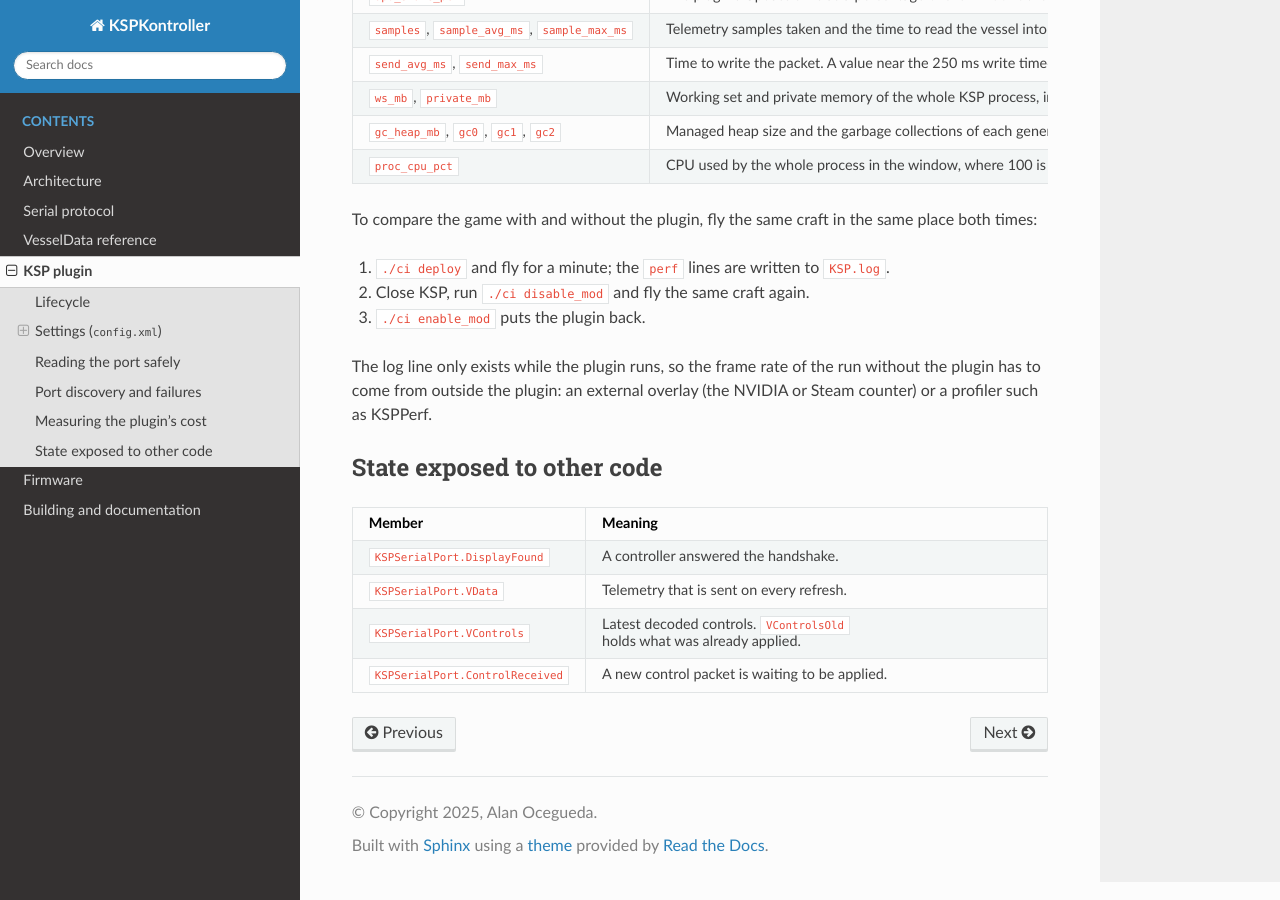
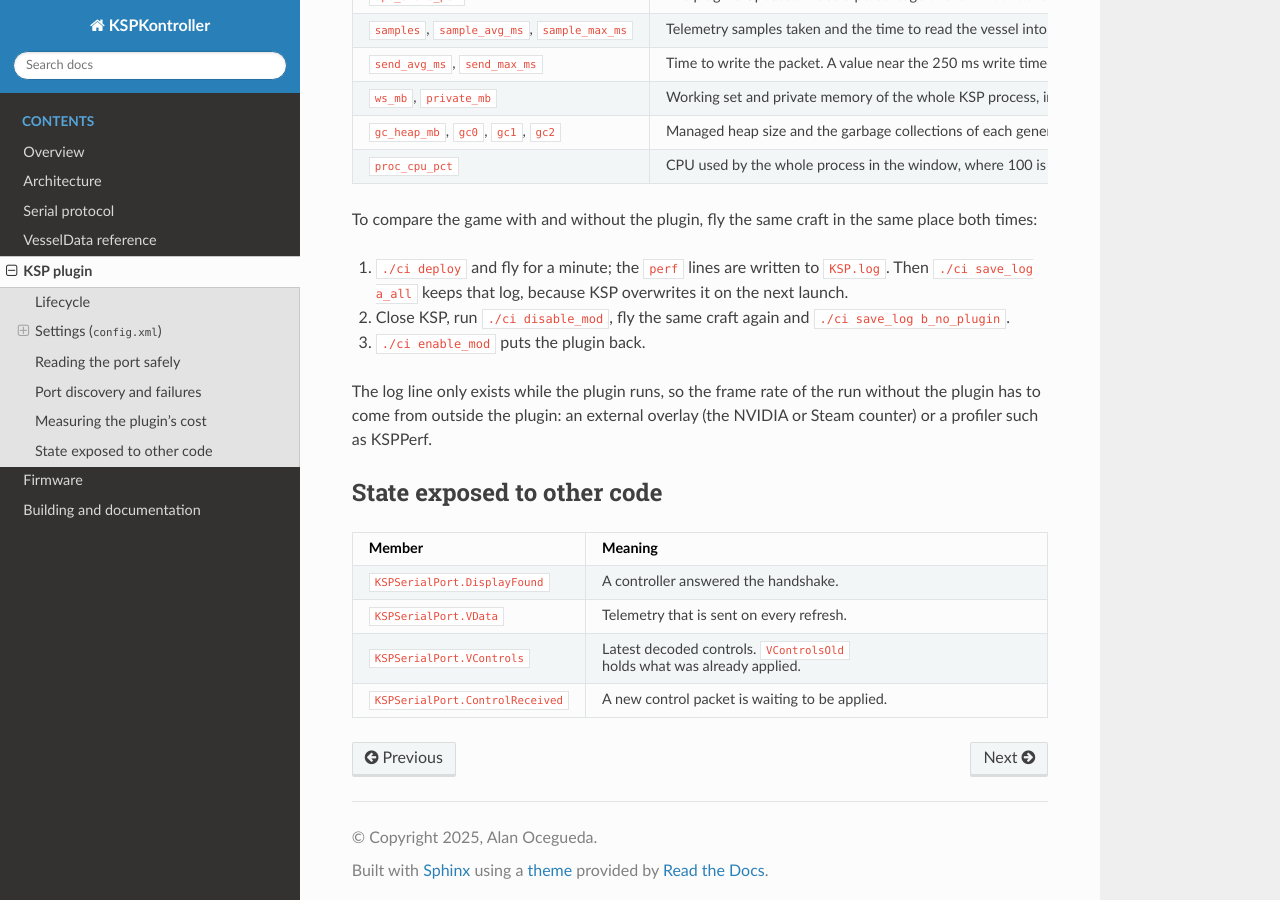
Before and after one commit to AlaNLrdE/KSPKontroller, a Sphinx documentation site: the page built from docs/plugin.rst, in a window 1280 px wide and 900 px high, scrolled down 2083 px. Built offline with Sphinx 7.4.7 and the Read the Docs theme 3.1.0, drawn with Linux system fonts in a browser that asks for light colours.

Commit message:
Add ./ci save_log to keep the logs of each measured run
KSP overwrites KSP.log and Player.log on every launch, so the A/B runs would lose their data. save_log copies both to build/perf/LABEL/ and reports how many plugin perf and KSPPerf lines the log holds.

Co-Authored-By: Claude Sonnet 5.5 <noreply@anthropic.com>

```diff
--- a/docs/building.rst
+++ b/docs/building.rst
@@ -18,6 +18,8 @@ Everything goes through the ``ci`` script at the repository root (``./ci`` in Gi
      - Both of the above.
    * - ``./ci deploy``
      - Build the plugin and install it into a local KSP. Lists the installs it finds and asks which one (see below).
+   * - ``./ci save_log [LABEL]``
+     - Copy ``KSP.log`` and ``Player.log`` of the last run to ``build/perf/LABEL/``. KSP overwrites them on every launch, so run it after each measured run, before starting the game again.
    * - ``./ci disable_mod`` / ``./ci enable_mod``
      - Move the plugin out of GameData and back, to compare performance with and without it. KSP must be closed.
    * - ``./ci deploy_all [PORT]``
--- a/docs/plugin.rst
+++ b/docs/plugin.rst
@@ -132,8 +132,8 @@ script or a profiler can parse it:
 
 To compare the game with and without the plugin, fly the same craft in the same place both times:
 
-#. ``./ci deploy`` and fly for a minute; the ``perf`` lines are written to ``KSP.log``.
-#. Close KSP, run ``./ci disable_mod`` and fly the same craft again.
+#. ``./ci deploy`` and fly for a minute; the ``perf`` lines are written to ``KSP.log``. Then ``./ci save_log a_all`` keeps that log, because KSP overwrites it on the next launch.
+#. Close KSP, run ``./ci disable_mod``, fly the same craft again and ``./ci save_log b_no_plugin``.
 #. ``./ci enable_mod`` puts the plugin back.
 
 The log line only exists while the plugin runs, so the frame rate of the run without the plugin has to
```
Also changed, not shown: README.md (+1 -0 lines), 1 other file.
